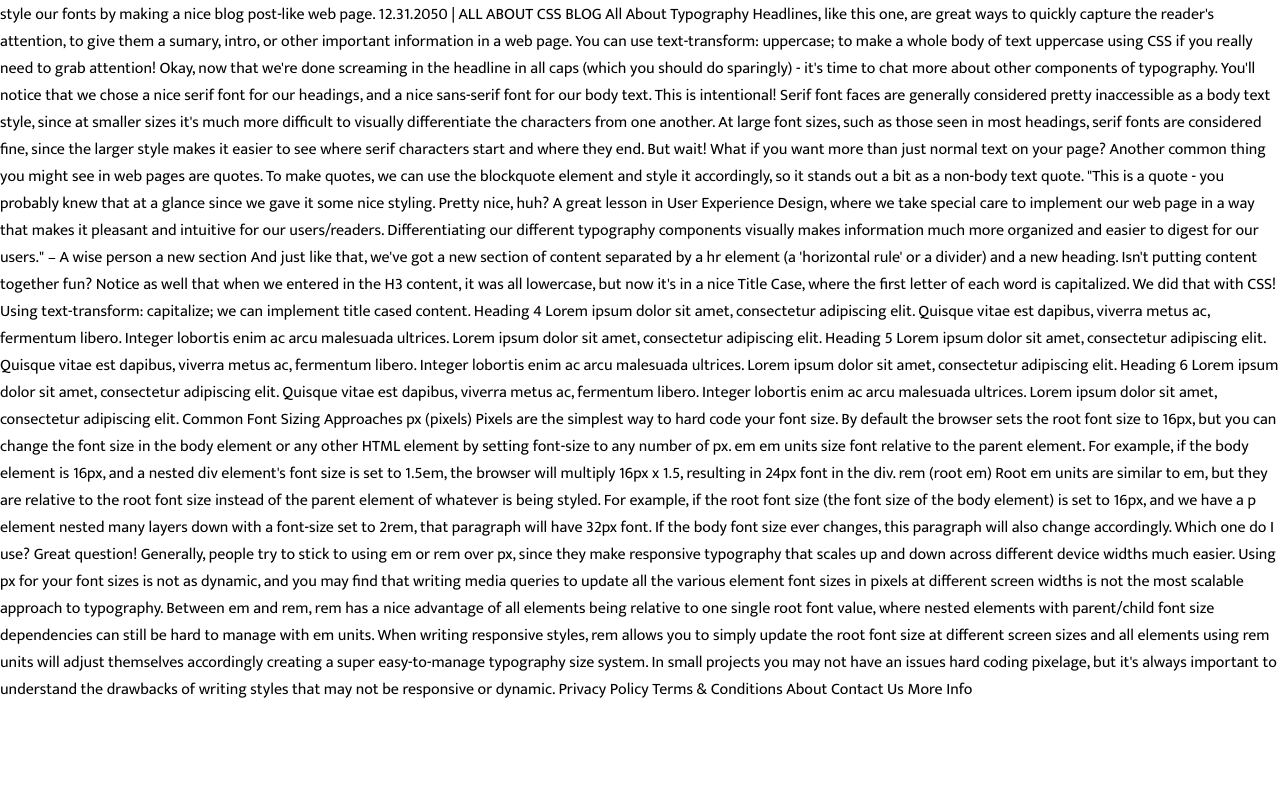
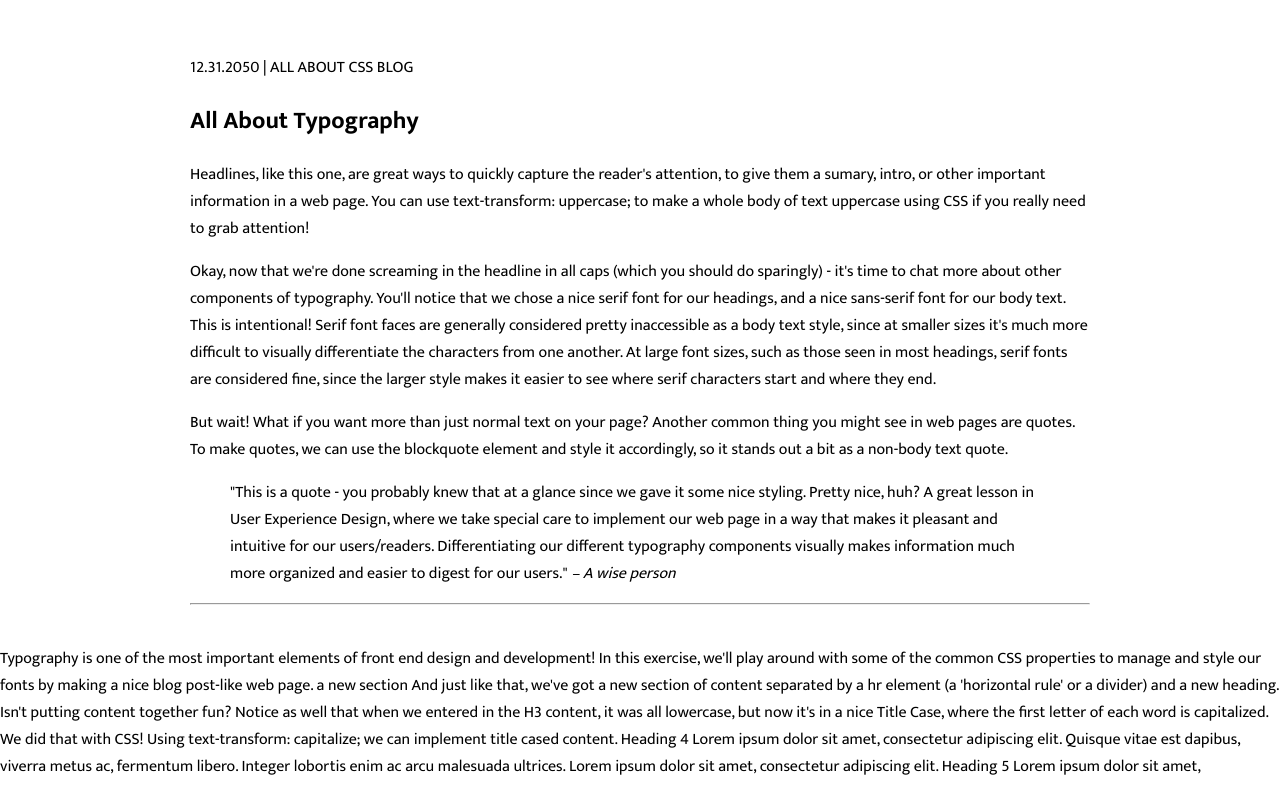
Before and after one commit to simiendo/Blog-Post, a plain HTML site: page index.html in a window 1280 px wide. Shown: the part 90-875 px from the top of the page. Before the commit the page ends 800 px from the top, so only its background shows below. Drawn offline with Linux system fonts and the light colour scheme.

Commit message:
added first section

```diff
--- a/index.html
+++ b/index.html
@@ -10,30 +10,36 @@
     <title>Document</title>
 </head>
 <body>
+    <h1>A Blog Post</h1>
     <div class="content">
+        <p class="info">12.31.2050 | <span>ALL ABOUT CSS BLOG</span></p>
+        <h2>All About Typography</h2>
+        <p class="headline">Headlines, like this one, are great ways to quickly capture the
+        reader's attention, to give them a sumary, intro, or other important
+        information in a web page. You can use
+        text-transform: uppercase; to make a whole body of text
+        uppercase using CSS if you really need to grab attention!</p>
+        <p>Okay, now that we're done screaming in the headline in all caps (which you should do sparingly) - it's time to chat more about other components of typography. You'll notice that we chose a nice serif font for our headings, and a nice sans-serif font for our body text. This is intentional! Serif font faces are generally considered pretty inaccessible as a body text style, since at smaller sizes it's much more difficult to visually differentiate the characters from one another. At large font sizes, such as those seen in most headings, serif fonts are considered fine, since the larger style makes it easier to see where serif characters start and where they end.</p>
+        <p>But wait! What if you want more than just normal text on your page? Another common thing you might see in web pages are quotes. To make quotes, we can use the blockquote element and style it accordingly, so it stands out a bit as a non-body text quote.</p>
+        <blockquote class="quote">"This is a quote - you probably knew that at a glance since we gave it some nice styling. Pretty nice, huh? A great lesson in User Experience Design, where we take special care to implement our web page in a way that makes it pleasant and intuitive for our users/readers. Differentiating our different typography components visually makes information much more organized and easier to digest for our users."
+        <cite>– A wise person</cite></blockquote>
+        <hr>
+    </div>
 
-    </div>
-    A Blog Post
 
 Typography is one of the most important elements of front end design and development! In this exercise, we'll play around with some of the common CSS properties to manage and style our fonts by making a nice blog post-like web page.
 
-12.31.2050 | ALL ABOUT CSS BLOG
-
-All About Typography
-
-Headlines, like this one, are great ways to quickly capture the
-reader's attention, to give them a sumary, intro, or other important
-information in a web page. You can use
-text-transform: uppercase; to make a whole body of text
-uppercase using CSS if you really need to grab attention!
-
-Okay, now that we're done screaming in the headline in all caps (which you should do sparingly) - it's time to chat more about other components of typography. You'll notice that we chose a nice serif font for our headings, and a nice sans-serif font for our body text. This is intentional! Serif font faces are generally considered pretty inaccessible as a body text style, since at smaller sizes it's much more difficult to visually differentiate the characters from one another. At large font sizes, such as those seen in most headings, serif fonts are considered fine, since the larger style makes it easier to see where serif characters start and where they end.
-
-But wait! What if you want more than just normal text on your page? Another common thing you might see in web pages are quotes. To make quotes, we can use the blockquote element and style it accordingly, so it stands out a bit as a non-body text quote.
 
 
-"This is a quote - you probably knew that at a glance since we gave it some nice styling. Pretty nice, huh? A great lesson in User Experience Design, where we take special care to implement our web page in a way that makes it pleasant and intuitive for our users/readers. Differentiating our different typography components visually makes information much more organized and easier to digest for our users."
-– A wise person
+
+
+
+
+
+
+
+
+
 
 a new section
 
```
